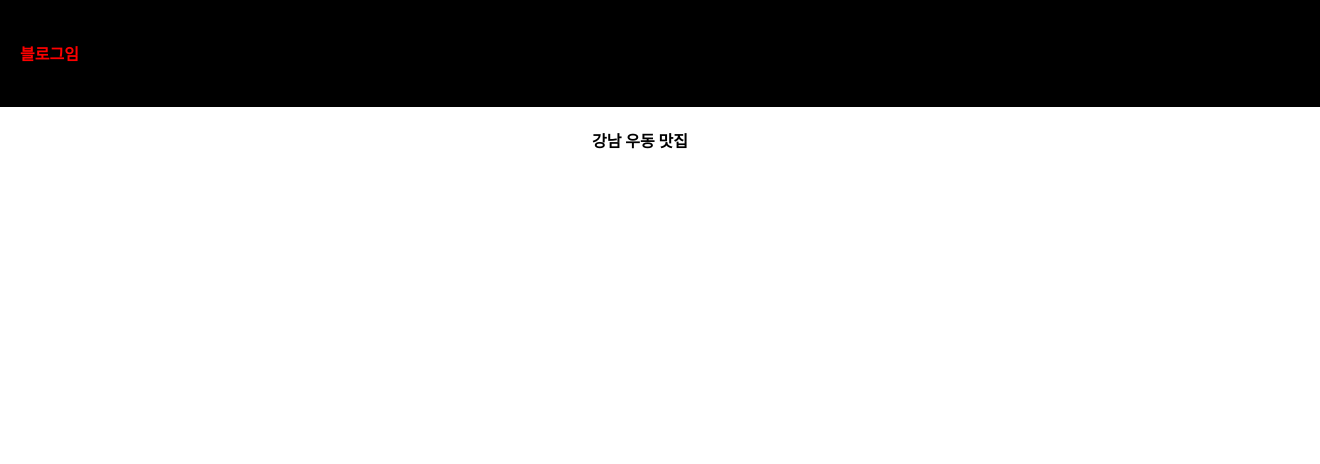
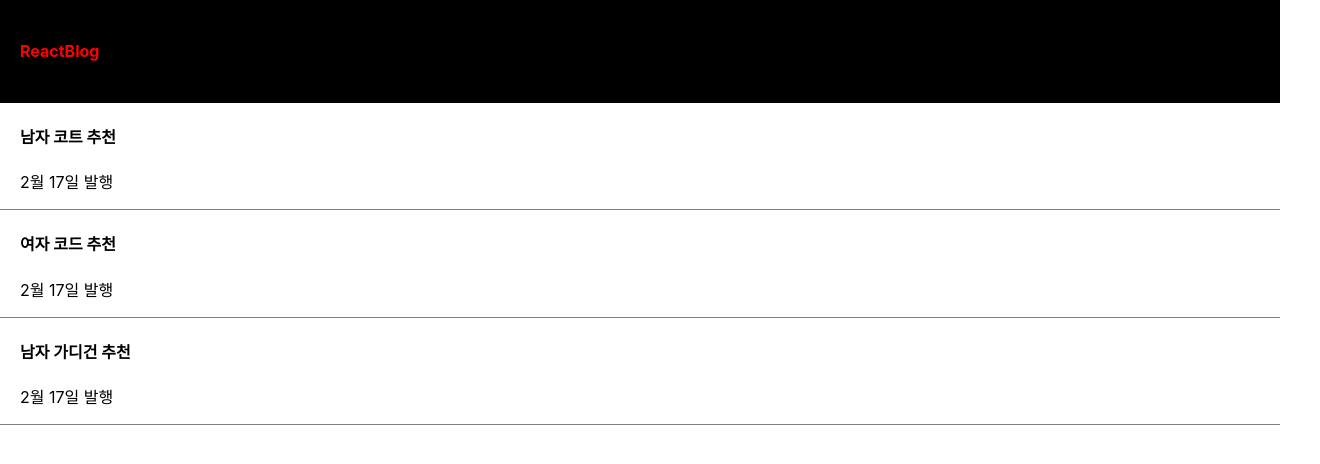
Before and after one commit to rain46688/reactblog, a React (Create React App) app: page / in a window 1280 px wide. Shown: the top 464 px of the page, 1320 px wide, since content can reach past the window. Built offline with nearby package versions, Linux system fonts and the light colour scheme.

Commit message:
4, state 사용법

```diff
--- a/src/App.css
+++ b/src/App.css
@@ -37,6 +37,8 @@
   }
 }
 
+/* 3강 */
+
 .black-nav {
   background : black;
   width : 100%;
@@ -44,3 +46,14 @@
   color : white;
   padding : 20px;
 }
+
+/* 4강 */
+
+div {
+  box-sizing : border-box
+}
+.list {
+  text-align : left;
+  padding-left : 20px;
+  border-bottom : 1px solid grey;
+}
--- a/src/App.js
+++ b/src/App.js
@@ -1,9 +1,17 @@
 import logo from './logo.svg';
 import './App.css';
+import { useState } from 'react';
 
 function App() {
 
-  let post = '강남 우동 맛집';
+  let blog = 'ReactBlog';
+  // state를 사용하는건 변동시 자동으로 html에 반영되게 만들고
+  // 싶으면 state를 사용한다.
+  let [글제목, b] = useState(['남자 코트 추천','여자 코드 추천','남자 가디건 추천']);
+  // 앞에는 state 저장한 변수가 담겨지고, 뒤에 변수에는 함수가 담겨짐
+ // let [a,b] = [1,2] destructuring 문법이있다고함 a에1이 들어가고 b에 2가 들어감
+ // useState하면 저런 형식으로 데이터가 남게되고 해당 방식으로 담겨짐
+
 
   return (
     <div className="App">
@@ -12,10 +20,24 @@
       */}
       <div className="black-nav">
         {/*  스타일 코드 짤때 이런식으로 key value로 넣어야됨, - 이어지는건 카멜 케이스로 변환해야됨 */}
-        <h4 style={{color : 'red', fontSize : '16px'}}>블로그임</h4>
+        <h4 style={{color : 'red', fontSize : '16px'}}>{ blog }</h4>
       </div>
-      {/* 중괄호를 써서 이렇게 변수를 집어넣을수 있음, 데이터 바인딩이라는것 */}
-      <h4>{ post }</h4>
+
+      <div className="list">
+        <h4>{ 글제목[0] }</h4>
+        <p>2월 17일 발행</p>
+      </div>
+
+      <div className="list">
+        <h4>{ 글제목[1] }</h4>
+        <p>2월 17일 발행</p>
+      </div>
+
+      <div className="list">
+        <h4>{ 글제목[2] }</h4>
+        <p>2월 17일 발행</p>
+      </div>
+
     </div>
   );
 }
```
